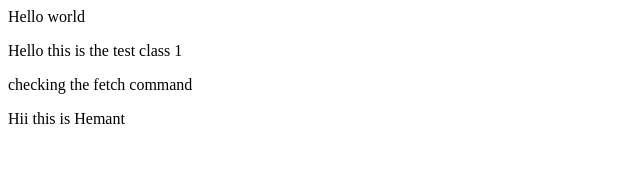
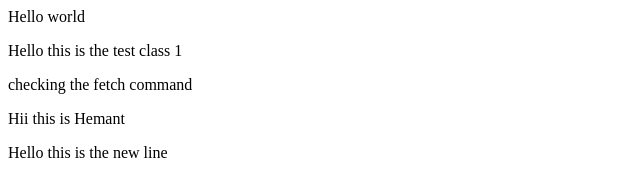
Before and after one commit to heymeck/Faulty-calculator, a website: page new folder/index.html in a window 1280 px wide. Shown: the whole page, without its empty margins (0-640 px from the left). Drawn offline with Linux system fonts and the light colour scheme.

Commit message:
Hello this testing of diff in branches

```diff
--- a/new folder/index.html
+++ b/new folder/index.html
@@ -2,3 +2,4 @@
 <p>Hello this is the test class 1</p>
 <p>checking the fetch command</p>
 <p>Hii this is Hemant</p>
+<p>Hello this is the new line</p>
```
